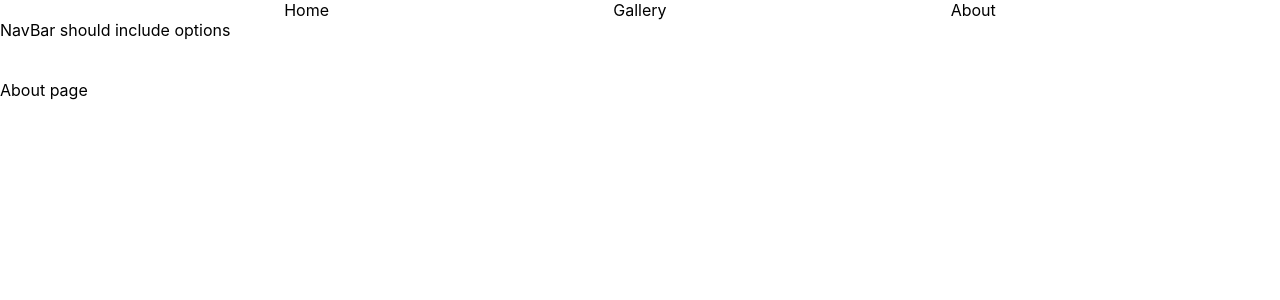
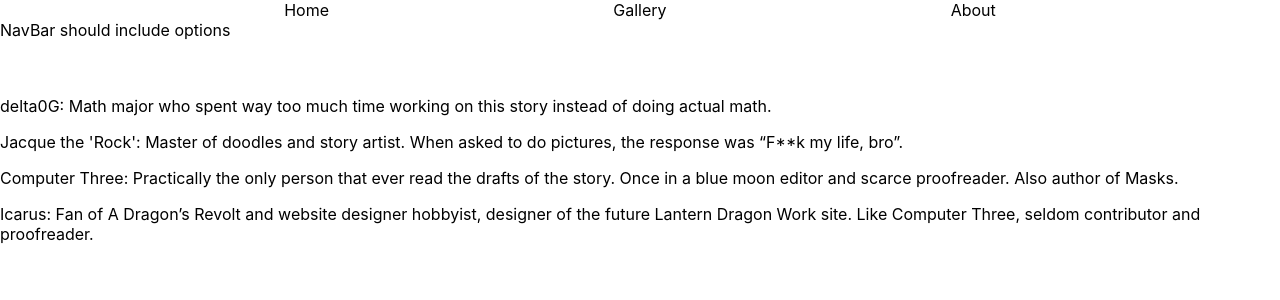
Before and after one commit to jscholar/lantern-dragon-4, a React (Create React App) app: page /about in a window 1280 px wide. Shown: the top 300 px of the page. Built offline with nearby package versions, Linux system fonts and the light colour scheme.

Commit message:
Added about profiles

```diff
--- a/src/components/about/about.js
+++ b/src/components/about/about.js
@@ -1,9 +1,18 @@
 import React from 'react';
+import PROFILES from './profiles';
 
 const about = () => {
+    const profiles = PROFILES.map((profile) => {
+        return (
+            <div>
+                <p>{`${profile.name}: ${profile.desc}
+                `}</p>
+            </div>
+        )
+    })
     return (
         <div>
-            About page
+            {profiles}
         </div>
     )
 }
--- /dev/null
+++ b/src/components/about/profiles.js
@@ -0,0 +1,21 @@
+const profiles = [
+    {
+        "name": "delta0G",
+        "desc": "Math major who spent way too much time working on this story instead of doing actual math."
+    },
+    {
+        "name": "Jacque the 'Rock'",
+        "desc": "Master of doodles and story artist. When asked to do pictures, the response was “F**k my life, bro”."
+    },
+    {
+        "name": "Computer Three",
+        "desc": "Practically the only person that ever read the drafts of the story.  Once in a blue moon editor and scarce proofreader. Also author of Masks."
+    },
+    {
+        "name": "Icarus",
+        "desc": "Fan of A Dragon’s Revolt and website designer hobbyist, designer of the future Lantern Dragon Work site. Like Computer Three, seldom contributor and proofreader.",
+        "status": "MVP"
+    }
+]
+
+export default profiles
```
